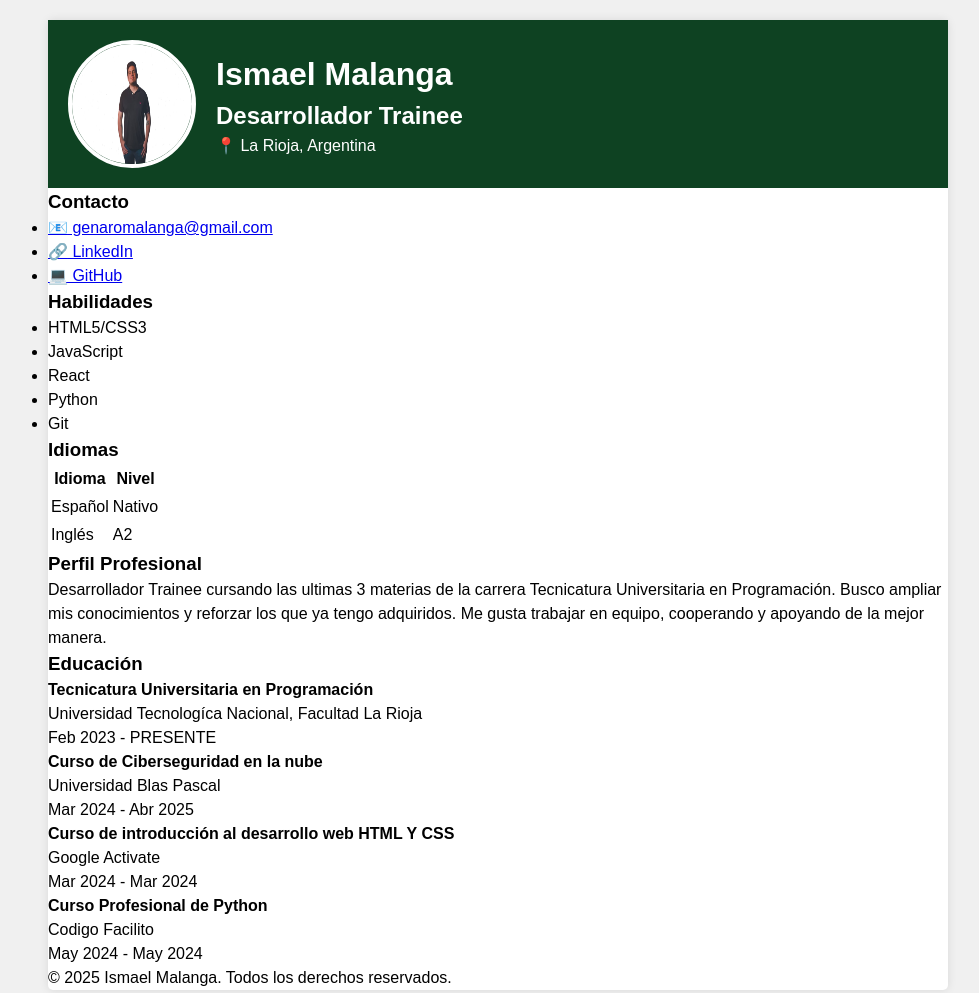
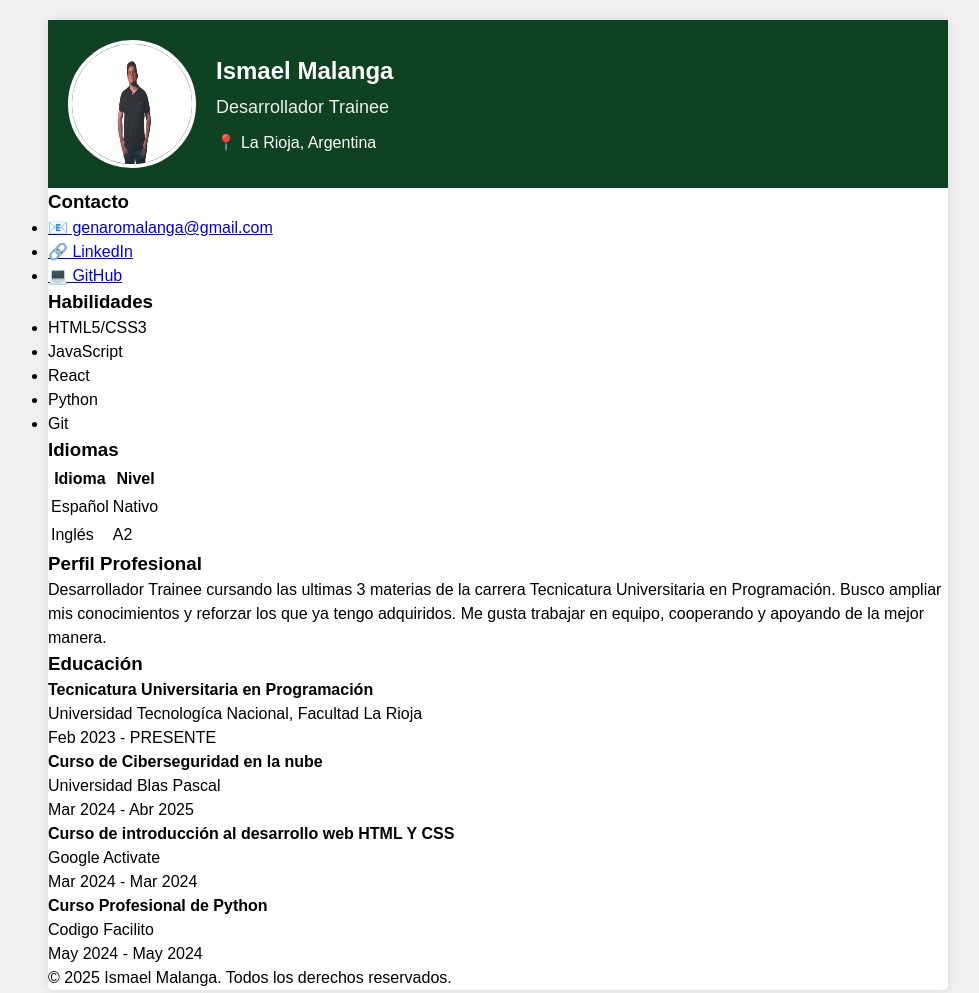
Before and after one commit to ismaelmalanga/TP1-programacion3-2025, a plain HTML site: page index.html in a window 1280 px wide. Shown: the whole page, without its empty margins (142-1121 px from the left). Drawn offline with Linux system fonts and the light colour scheme.

Commit message:
se agrego mas cosas al header

```diff
--- a/stylecv.css
+++ b/stylecv.css
@@ -36,3 +36,21 @@ header {
 	border-radius: 50%;
 	border: 4px solid white;
 }
+
+.header-texto h1 {
+	font-size: 24px;
+	margin-bottom: 5px;
+}
+
+.header-texto h2 {
+	font-size: 18px;
+	font-weight: normal;
+	color: #ecf0f1;
+	margin-bottom: 10px;
+}
+
+.header-texto p {
+	display: flex;
+	align-items: center;
+	gap: 5px;
+}
```
